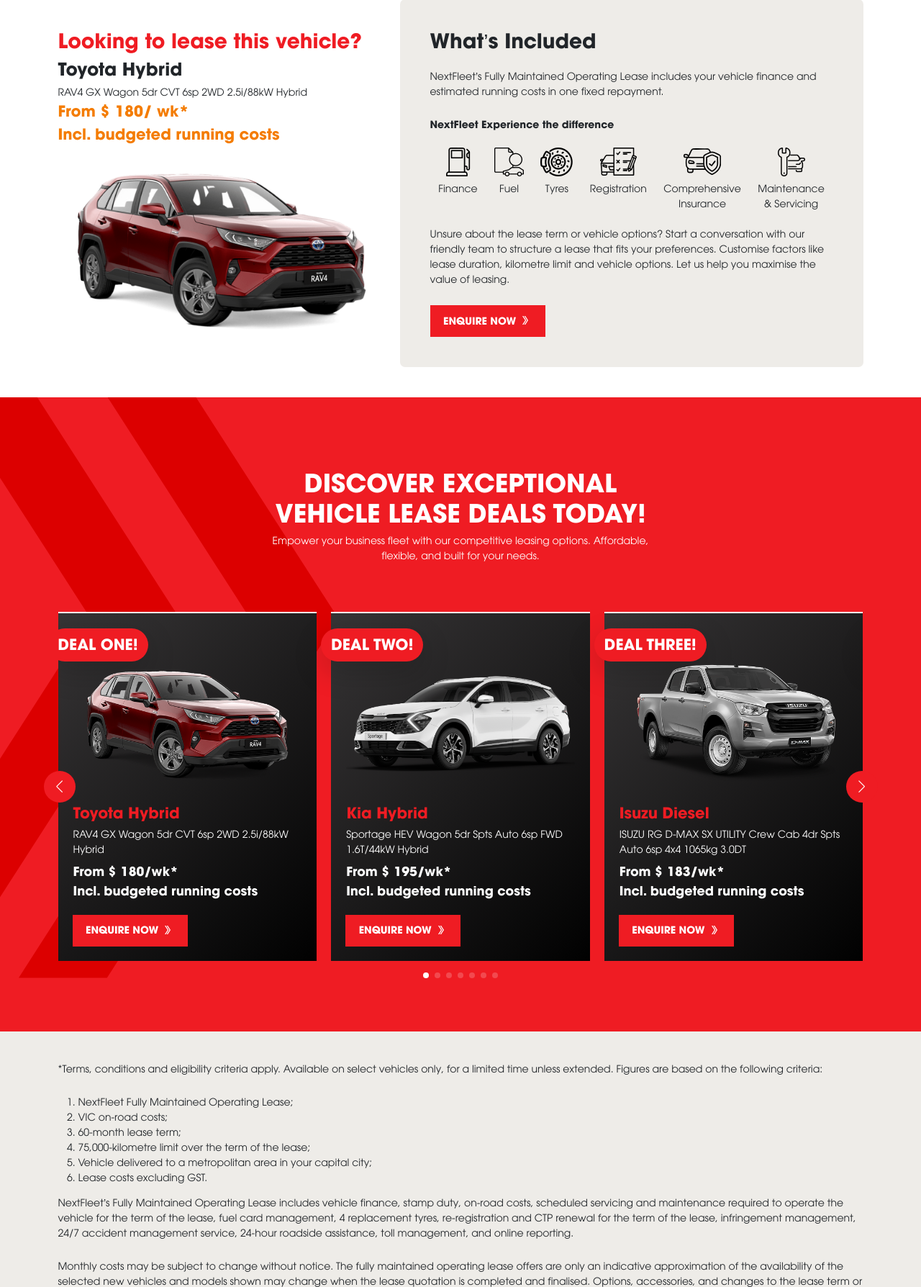
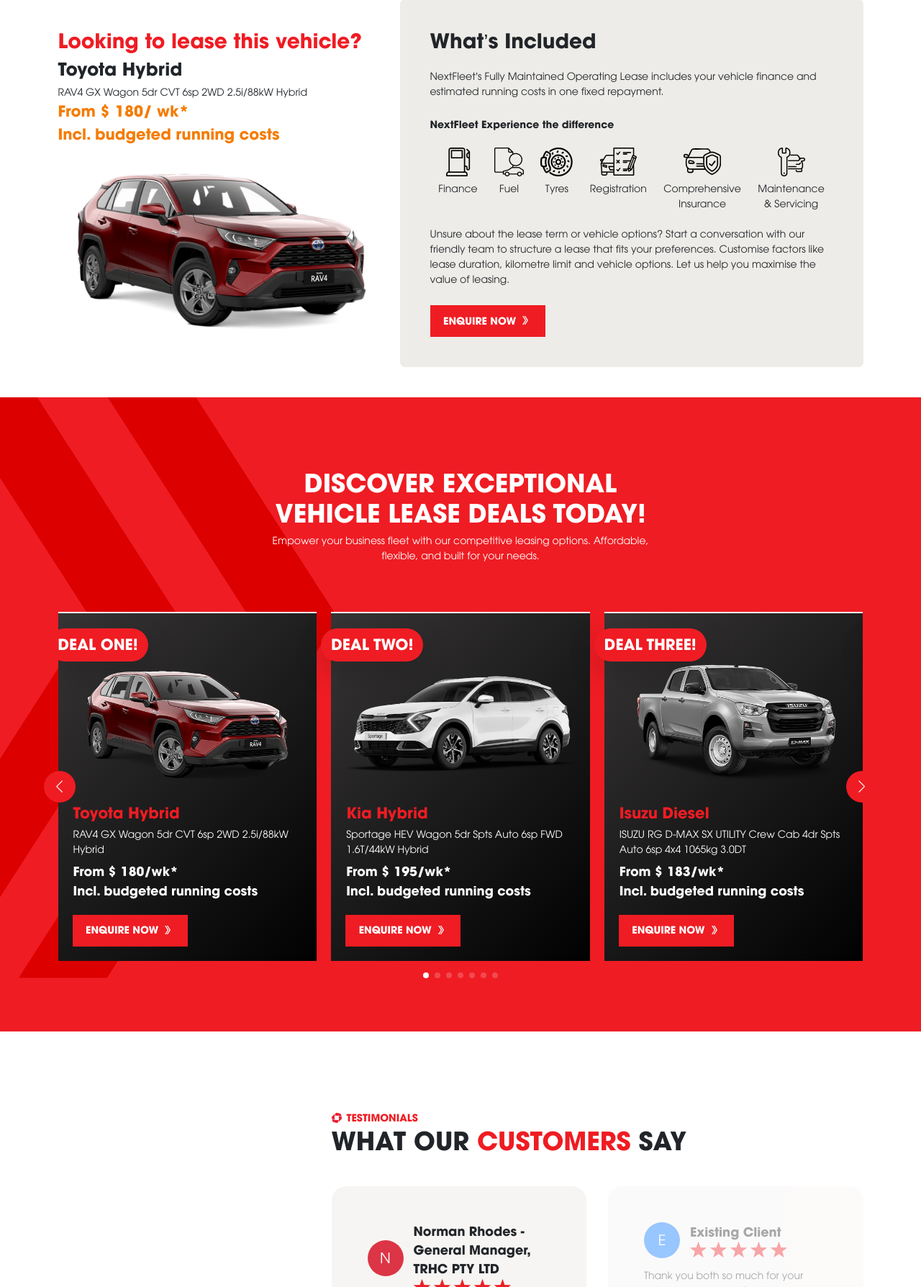
Before and after one commit to webdevi121/nextfleet, a PHP site: page /toyota-hybrid.html in a window 1280 px wide. Shown: the part 230-2018 px from the top of the page at 72% size. Run offline with PHP 8.4, Linux system fonts and the light colour scheme; some libraries are stand-ins or nearby versions.

Commit message:
deals add testimonials

```diff
--- a/php/toyota-hybrid.php
+++ b/php/toyota-hybrid.php
@@ -71,6 +71,9 @@ $leaseInclusions = [
         <div>
             <?php loadComponent("promotions"); ?>
         </div>
+        <div>
+            <?php loadComponent("testimonials"); ?>
+        </div>
         <div class="bg-gray pt-5 pb-5">
             <div class="container">
                 <div class="row">
--- a/toyota-hybrid.html
+++ b/toyota-hybrid.html
@@ -410,6 +410,85 @@
   </div>
 </div>
         </div>
+        <div>
+
+<div class="testimonials-section bg-white">
+  <div class="container position-relative">
+        <div class="d-none d-sm-block w-60 position-absolute person-overlay">
+          <img src="images/person.png" alt="" class="w-100">
+        </div>
+        <div class="row">
+          <div class="col-sm-8 ms-auto">
+            <div>
+              <div class="text-uppercase fw-bold text-primary d-flex align-items-center gap-2">
+                <img src="images/iconNf.png" alt="icon" width="14" />
+                <span>Testimonials</span>
+              </div>
+              <h2 class="text-uppercase fw-bold mb-5 fs-1">What Our <span class="text-primary">Customers</span> Say</h2>
+            </div>
+          </div>
+          <div class="col-sm-8 ms-auto">
+            <div class="position-relative">
+              <div id="testimonials-swiper" class="swiper-container overflow-hidden">
+                <div class="swiper-wrapper">
+                                      <div class="swiper-slide">
+                      <div class="testimonial-card bg-light">
+                        <div class="d-flex align-items-center mb-3">
+                          <div class="testimonials-initial">
+                            N                          </div>
+                          <div class="ms-3">
+                            <div class="fw-bold fs-5">Norman Rhodes - General Manager, TRHC PTY LTD</div>
+                            <div><img src="images/star-icons.png" alt="Ratings" width="135"></div>
+                          </div>
+                        </div>
+                        <div><p><strong>We can also continue using the existing referral on our web.</strong></p>NextFleet came to us and showed us the benefits of leveraging an outsourced function for fleet management. We run forklifts, trailers and light commercial vehicles, and they’re a critical part of what we do. We’d never leased or outsourced the management of our vehicles before; we didn’t know that was an option. So when NextFleet demonstrated that it was more cost-effective and resource-efficient to lease our vehicles rather than buy them, we were pleasantly surprised. NextFleet is a great partner, and they really understand our business.</div>
+                      </div>
+                    </div>
+                                      <div class="swiper-slide">
+                      <div class="testimonial-card bg-light">
+                        <div class="d-flex align-items-center mb-3">
+                          <div class="testimonials-initial">
+                            E                          </div>
+                          <div class="ms-3">
+                            <div class="fw-bold fs-5">Existing Client</div>
+                            <div><img src="images/star-icons.png" alt="Ratings" width="135"></div>
+                          </div>
+                        </div>
+                        <div>Thank you both so much for your quick response and for always making it so effortless to work with the NextFleet team. Your attention to detail and commitment to looking after our best interests do not go unnoticed – it's truly appreciated!</div>
+                      </div>
+                    </div>
+                                      <div class="swiper-slide">
+                      <div class="testimonial-card bg-light">
+                        <div class="d-flex align-items-center mb-3">
+                          <div class="testimonials-initial">
+                            R                          </div>
+                          <div class="ms-3">
+                            <div class="fw-bold fs-5">Referral from existing Client</div>
+                            <div><img src="images/star-icons.png" alt="Ratings" width="135"></div>
+                          </div>
+                        </div>
+                        <div>I am introducing you to NextFleet. The team brings a style that engages the operational teams, develops, presents the financial picture and delivers a strong fleet solution methodology for MDs, Boards and supporting CFOs in making informed decisions.</div>
+                      </div>
+                    </div>
+                                  </div>
+
+                <div class="swiper-pagination mt-4 d-sm-none"></div>
+                <div class="d-none d-sm-block">
+                  <!-- Left Arrow -->
+                  <div class="swiper-button-prev testimonials-swiper-button-prev"></div>
+                  <!-- Right Arrow -->
+                  <div class="swiper-button-next testimonials-swiper-button-next"></div>
+                </div>
+              </div>
+            </div>
+          </div>
+        </div>
+
+      </div>
+    </div>
+  </div>
+</div>
+        </div>
         <div class="bg-gray pt-5 pb-5">
             <div class="container">
                 <div class="row">
```
